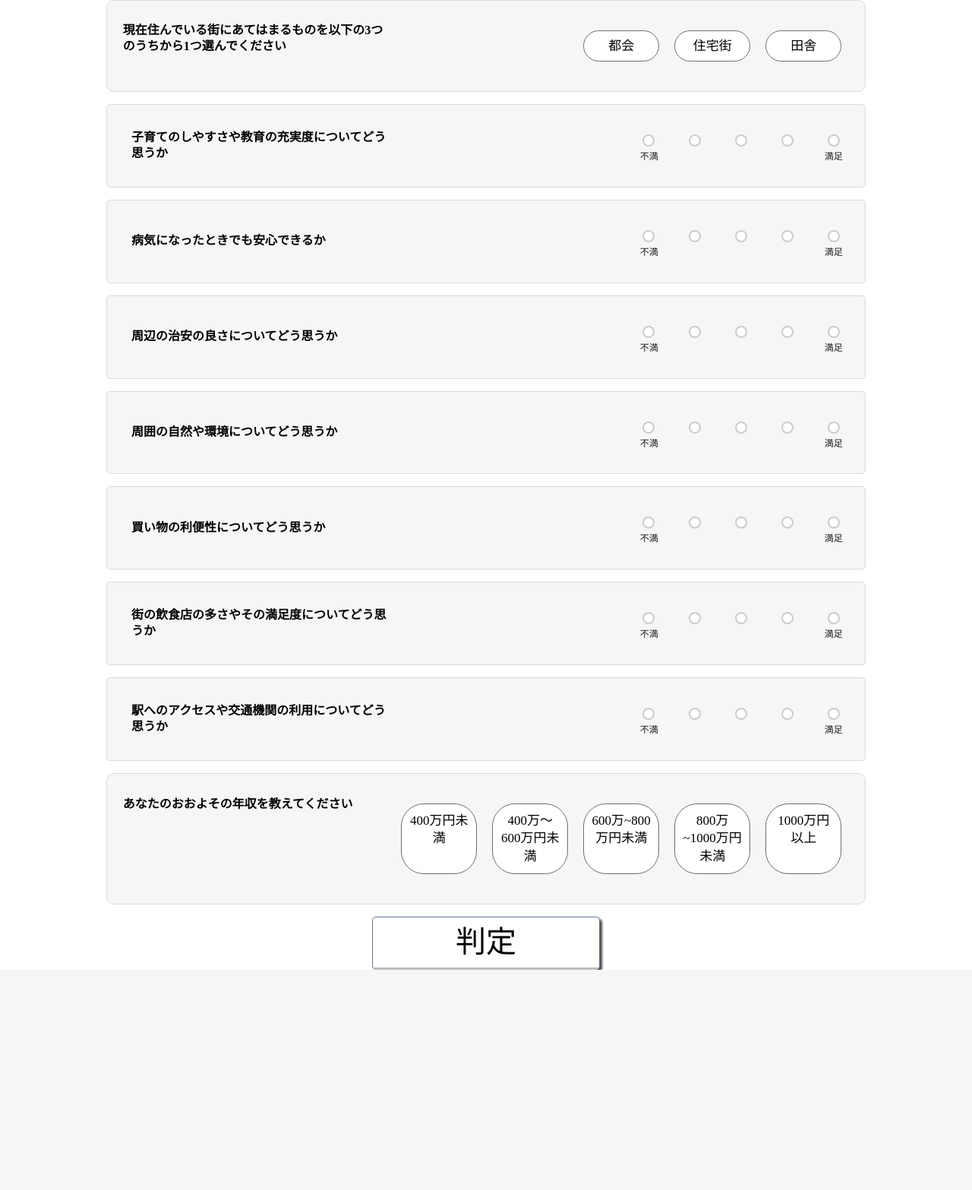
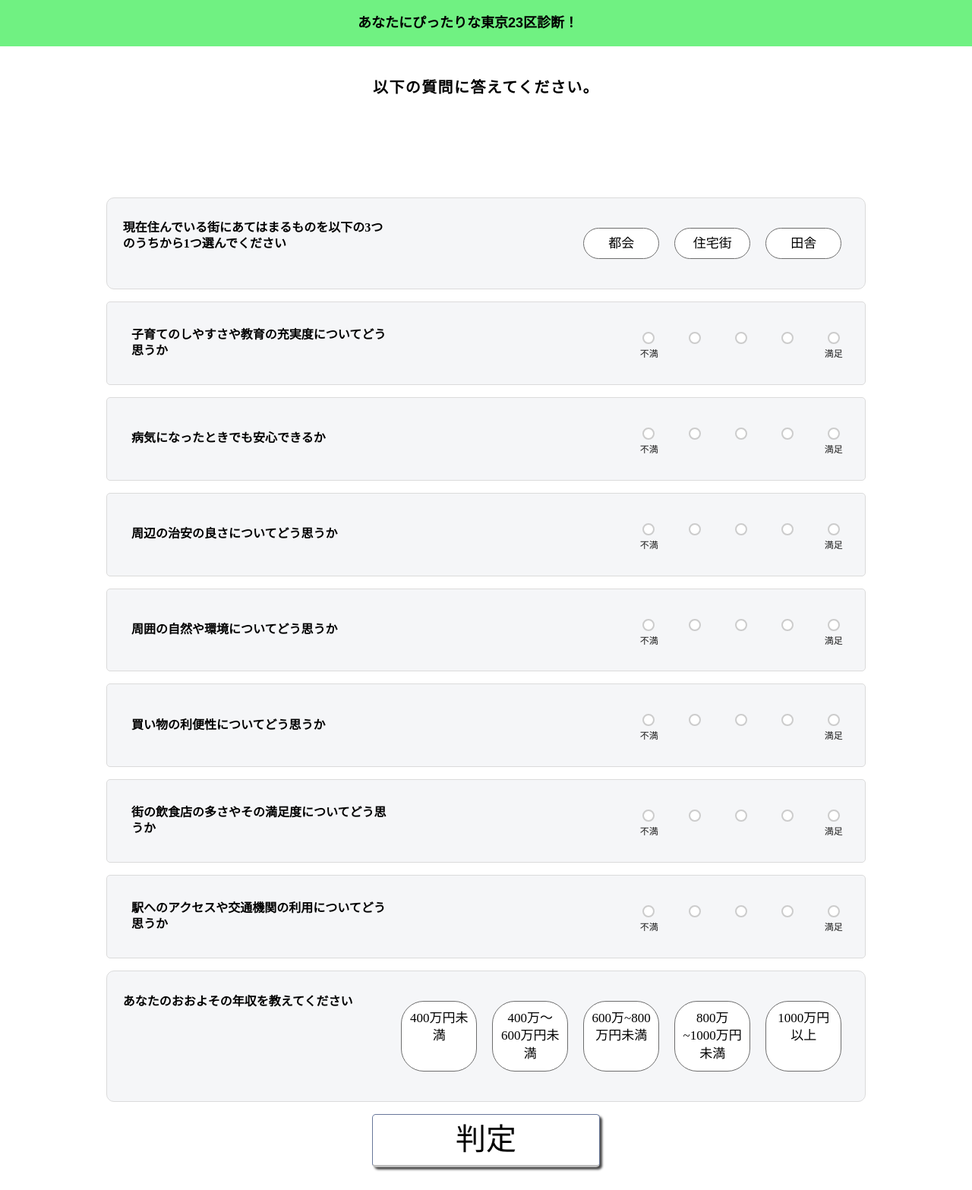
Before and after one commit to fukudashota1117/data_comp_web, a Flask app: page /sampleform in a window 1280 px wide. Shown: the whole page at 76% size. Before the commit the page ends 1277 px from the top, so only its background shows below. Run offline with Flask 2, Linux system fonts and the light colour scheme.

Commit message:
css update

```diff
--- a/testapp/static/css/style.css
+++ b/testapp/static/css/style.css
@@ -518,7 +518,7 @@ h1 {
     font-size: 100px;
     text-align: center;
     width: 300px;
-    padding: 10px;
+    padding: 10px 20px;
     box-sizing: border-box;
     border: 1px solid #68779a;
     background: #cbe8fa;
@@ -531,6 +531,7 @@ h1 {
     transition: 0.3s;
     display: block;
 	margin: auto;
+    margin-bottom:30px;
   }
 
   .click-down:active {
@@ -541,3 +542,25 @@ h1 {
   .decorated-btn:hover {
     background-color: rgb(83, 83, 83);
   }
+  .title{
+        font-size: 20px;
+        margin-bottom: 1.5em;
+        font-weight: 700;
+        line-height: 1.5;
+        text-align: center;
+        padding: 100px;
+        letter-spacing: 0.07em;
+  }
+  @import url('https://fonts.googleapis.com/css?family=Noto+Sans+JP');
+
+  .header_logo{
+    position: fixed;
+    width: 110%;
+    text-align: center;
+    font-family: 'Noto Sans JP', sans-serif;
+    font-size: large;
+    font-weight: 700;
+    padding: 20px 40px;
+    background: rgb(112, 241, 130);
+    box-sizing: border-box;
+  }
--- a/testapp/templates/testapp/sampleform.html
+++ b/testapp/templates/testapp/sampleform.html
@@ -16,6 +16,12 @@
         <button type="submit">送信</button>
     </form>
 -->
+<header>
+    <span class="header_logo" style="margin-left: -88.1015px;">
+        <p>あなたにぴったりな東京23区診断！</p>
+    </span>
+</header>
+<h2 class="title">以下の質問に答えてください。</h2>
 <form action="/sampleform" method="POST">
 <div class="ctnr_1000 ctnr_pad_2">
 <ul>
```
